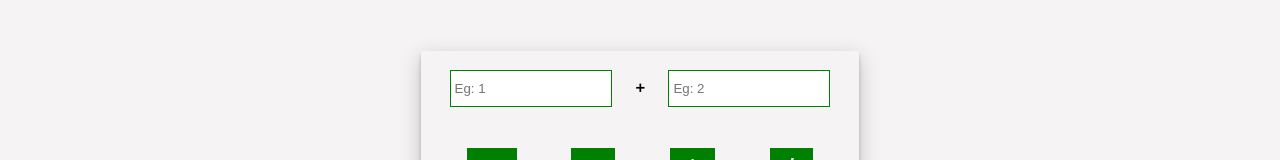
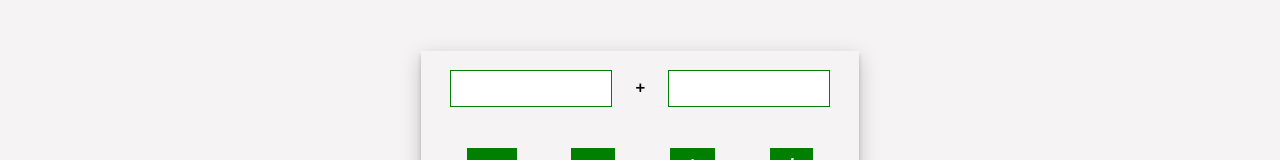
Before and after one commit to RohitKuwar/Calculator, a React (Create React App) app: page / in a window 1280 px wide. Shown: the part 133-293 px from the top of the page. Built offline with nearby package versions, Linux system fonts and the light colour scheme.

Commit message:
Update Calculator.js

```diff
--- a/src/Calculator.js
+++ b/src/Calculator.js
@@ -37,10 +37,10 @@ useEffect(()=>{
     <header>CALCULATOR</header>
     <div className={styles.container}>
       <div className={styles.inputFields}>
-        <input type="number" value={value1} placeholder="Eg: 1" autoComplete="off"
+        <input type="number" value={value1} autoComplete="off"
         onChange={(event)=>setValue1(event.target.value)} />
         <label htmlFor="">{operation}</label>
-        <input type="number" value={value2} placeholder="Eg: 2" autoComplete="off"
+        <input type="number" value={value2} autoComplete="off"
         onChange={(event)=>setValue2(event.target.value)} />
       </div>
       <div className={styles.buttons}>
```
